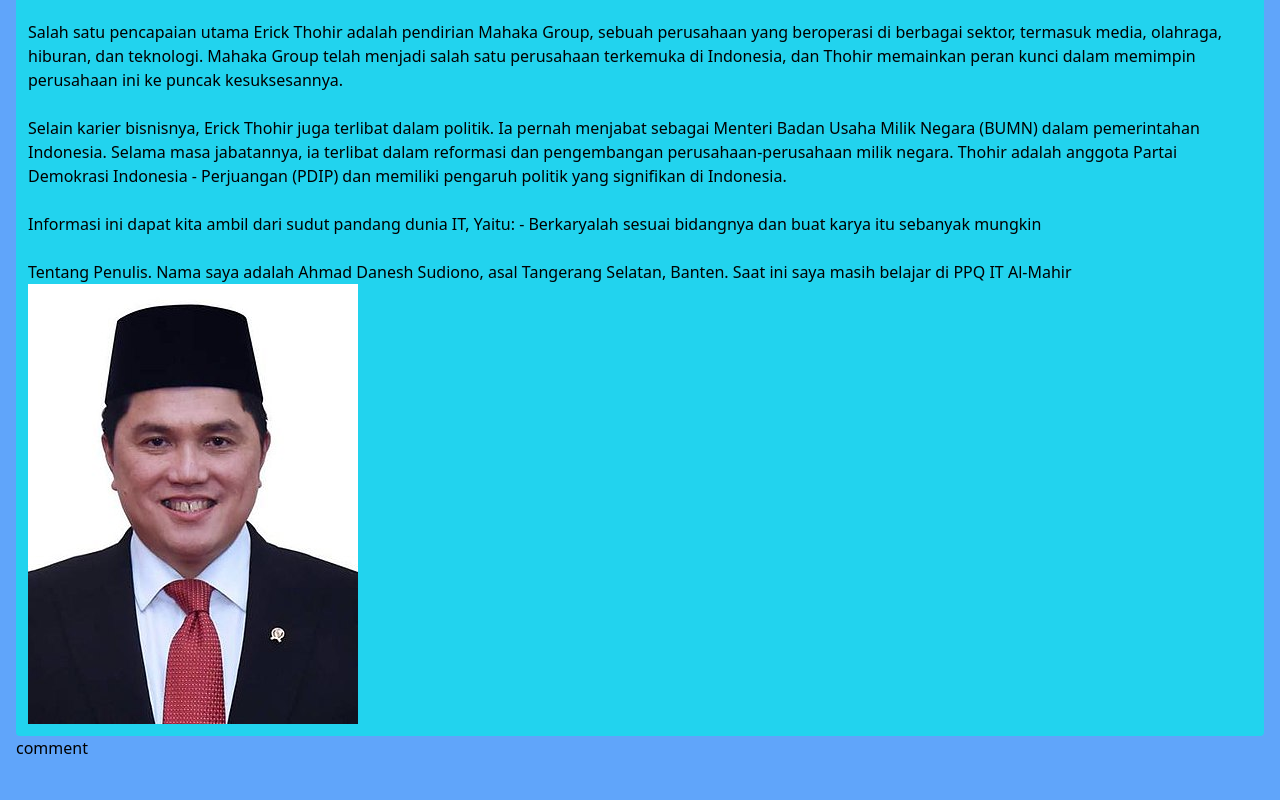
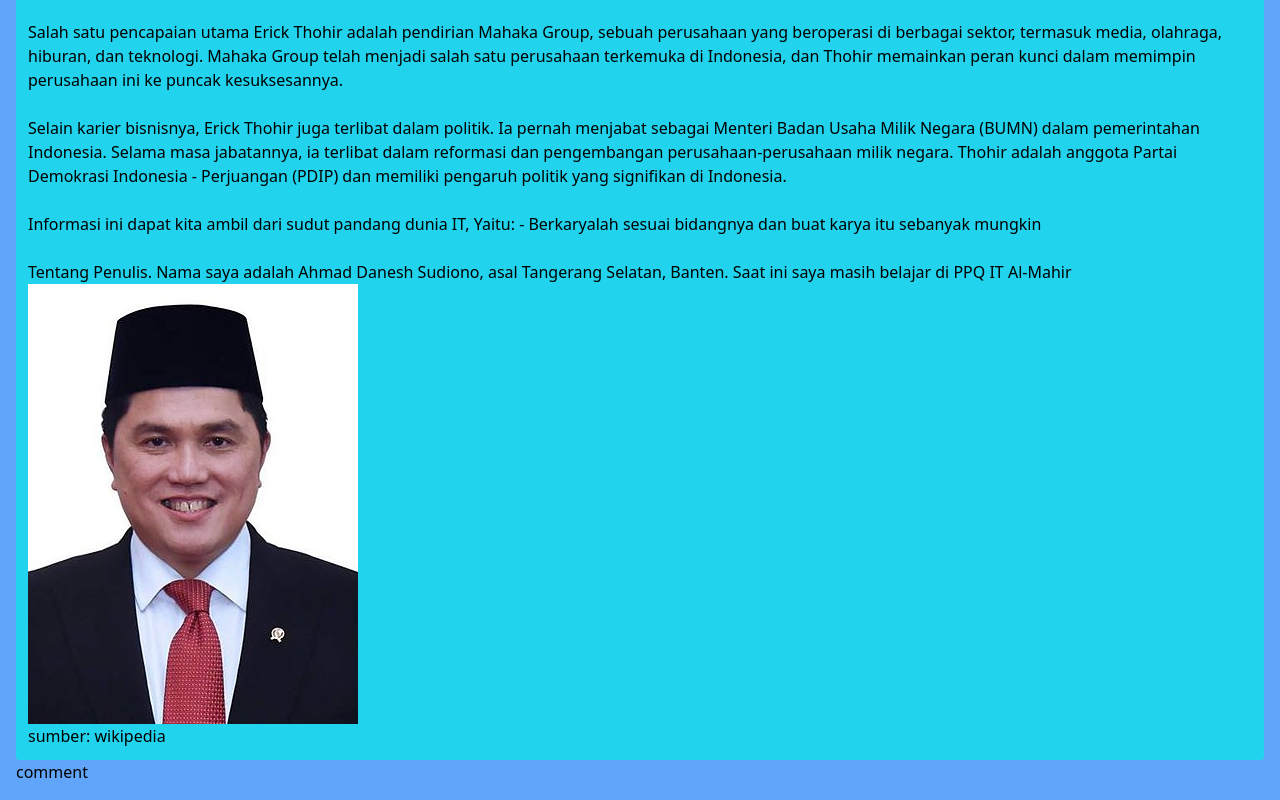
Before and after one commit to ADaneshS1/cerita-inspiratif-Danesh, a website: page public/index.html in a window 1280 px wide. Shown: the part 516-1316 px from the top of the page. Before the commit the page ends 1292 px from the top, so only its background shows below. Drawn offline with nearby package versions, Linux system fonts and the light colour scheme.

Commit message:
sumber img

```diff
--- a/public/index.html
+++ b/public/index.html
@@ -41,6 +41,7 @@
                 </p>
 
             <img src="./assets/KIM_Erick_Thohir.jpg" alt="Erick Thohir">
+            <p>sumber: wikipedia</p>
         </div>
     </article>
 
```
